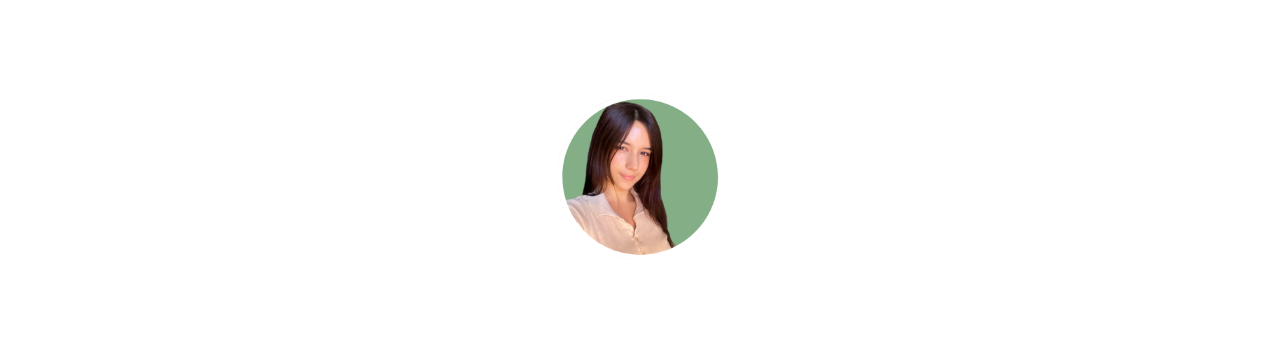
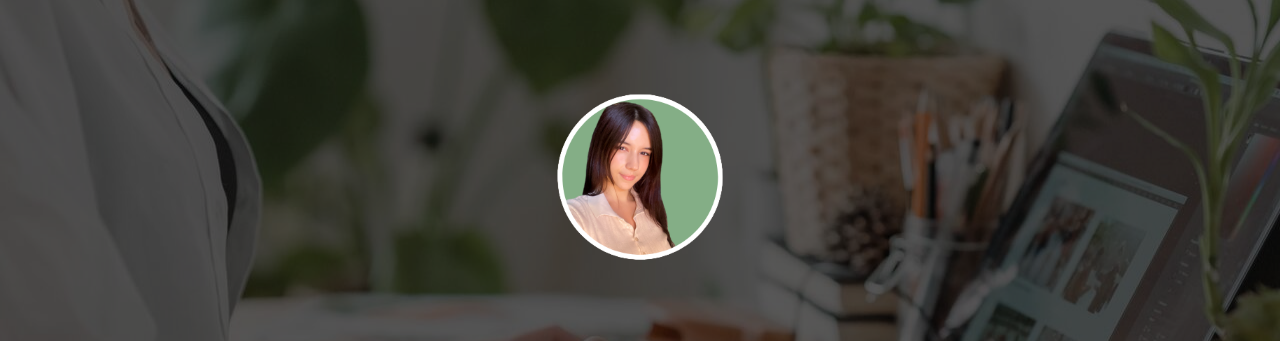
Before and after one commit to Jessika08/P8_portfolio, a plain HTML site: page index.html in a window 1280 px wide. Shown: the part 161-502 px from the top of the page. Drawn offline with Linux system fonts and the light colour scheme; the site is published under a folder, as on GitHub Pages, so addresses that start at the root find nothing.

Commit message:
maj chemin image background

```diff
--- a/style/index.css
+++ b/style/index.css
@@ -6,7 +6,7 @@ body{
 }
 
 header{
-    background: url(/images/banner-portfolio.png);
+    background: url(../images/banner-portfolio.png);
     max-height: 685px;
 
 }
```
Also changed, not shown: images/icons/beauty.png (deleted).
